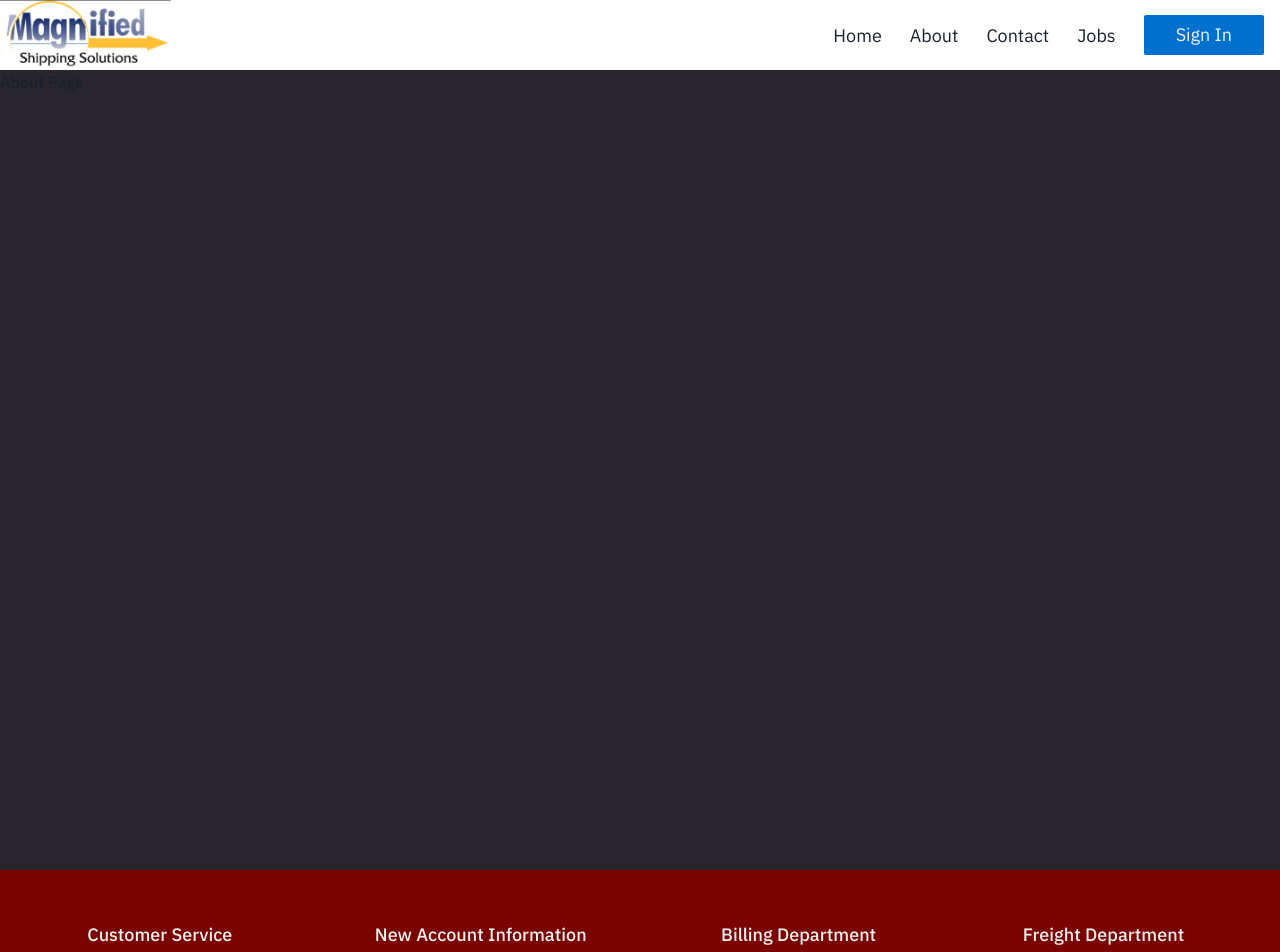
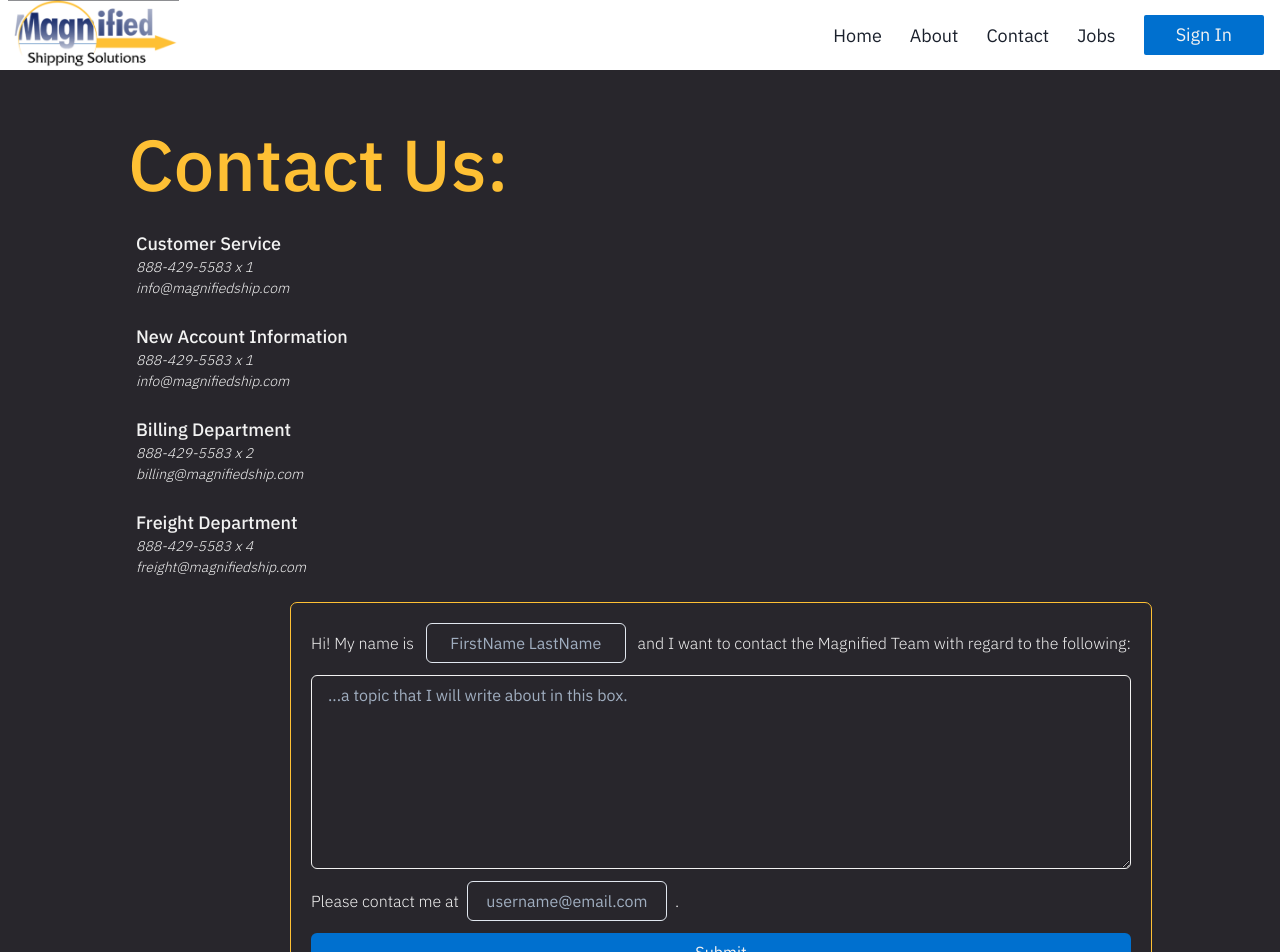
Before and after one commit to magicjaqk/magnified-shipping-web-redesign, a Next.js app: page /contact in a window 1280 px wide. Shown: the top 952 px of the page. Built offline with nearby package versions, Linux system fonts and the light colour scheme.

Commit message:
finished up the contact page

```diff
--- a/components/Nav.js
+++ b/components/Nav.js
@@ -33,14 +33,18 @@ const Nav = () => {
           h="100%"
           p={4}
         >
+          <Link href="/">
+            <a>
               <Image
                 src="/img/magnified-logo.png"
                 h="70px"
                 top="0"
-            left="0"
+                left={2}
                 position="absolute"
                 mr="auto"
               />
+            </a>
+          </Link>
           {isLargerThan650 ? (
             <Stack
               spacing={7}
--- a/pages/contact.js
+++ b/pages/contact.js
@@ -1,11 +1,149 @@
-import { Box, Text, Flex, useBreakpointValue } from "@chakra-ui/react";
+import {
+  Box,
+  Text,
+  Flex,
+  VStack,
+  Input,
+  Textarea,
+  Button,
+} from "@chakra-ui/react";
 import Head from "next/head";
 
 const contact = () => {
   return (
     <>
       <Box w="100%" minH="100vh" bgColor="dark" pb={6}>
-        <h1>About Page</h1>
+        <Box maxW="80%" mx="auto" py={10}>
+          <Text fontSize="imgText" textColor="secondary">
+            Contact Us:
+          </Text>
+          <Flex flexWrap="wrap">
+            <VStack align="left" textColor="light">
+              <Box pl={2}>
+                <Box py={3}>
+                  <Text fontSize="18px" fontWeight="bold">
+                    Customer Service
+                  </Text>
+                  <Text fontSize="14px" fontWeight="light">
+                    <i>888-429-5583 x 1</i>
+                  </Text>
+                  <Text fontSize="14px" fontWeight="light">
+                    <i>info@magnifiedship.com</i>
+                  </Text>
+                </Box>
+                <Box py={3}>
+                  <Text fontSize="18px" fontWeight="bold">
+                    New Account Information
+                  </Text>
+                  <Text fontSize="14px" fontWeight="light">
+                    <i>888-429-5583 x 1</i>
+                  </Text>
+                  <Text fontSize="14px" fontWeight="light">
+                    <i>info@magnifiedship.com</i>
+                  </Text>
+                </Box>
+                <Box py={3}>
+                  <Text fontSize="18px" fontWeight="bold">
+                    Billing Department
+                  </Text>
+                  <Text fontSize="14px" fontWeight="light">
+                    <i>888-429-5583 x 2</i>
+                  </Text>
+                  <Text fontSize="14px" fontWeight="light">
+                    <i>billing@magnifiedship.com</i>
+                  </Text>
+                </Box>
+                <Box py={3}>
+                  <Text fontSize="18px" fontWeight="bold">
+                    Freight Department
+                  </Text>
+                  <Text fontSize="14px" fontWeight="light">
+                    <i>888-429-5583 x 4</i>
+                  </Text>
+                  <Text fontSize="14px" fontWeight="light">
+                    <i>freight@magnifiedship.com</i>
+                  </Text>
+                </Box>
+              </Box>
+            </VStack>
+            <Box ml="auto" mt={3}>
+              <Box
+                as="form"
+                fontWeight="light"
+                textColor="light"
+                flexWrap="wrap"
+                border="1px"
+                borderColor="secondary"
+                borderRadius={7}
+                p={5}
+                onSubmit={(e) => {
+                  e.preventDefault();
+                  window.alert(
+                    "Submitted:\n\nHi! My name is " +
+                      e.target.name.value +
+                      " and I want to contact the Magnified Team with regard to the following: \n" +
+                      e.target.serviceIssue.value +
+                      "\n\nPlease contact me at " +
+                      e.target.email.value
+                  );
+                }}
+              >
+                <Text>
+                  Hi! My name is&nbsp;
+                  <Input
+                    id="name"
+                    maxW="200px"
+                    placeholder="FirstName LastName"
+                    textColor="light"
+                    mx={2}
+                    variant="outline"
+                    size="md"
+                    textAlign="center"
+                    required
+                  />
+                  &nbsp;and I want to contact the Magnified Team with regard to
+                  the following:
+                </Text>
+                <Textarea
+                  id="serviceIssue"
+                  placeholder="...a topic that I will write about in this box."
+                  w="100%"
+                  my={3}
+                  size="md"
+                  resize="vertical"
+                  borderColor="light"
+                  rows="8"
+                  required
+                />
+                <Text mb={3}>
+                  Please contact me at
+                  <Input
+                    id="email"
+                    type="email"
+                    maxW="200px"
+                    placeholder="username@email.com"
+                    textColor="light"
+                    mx={2}
+                    variant="outline"
+                    size="md"
+                    textAlign="center"
+                    required
+                  />
+                  .
+                </Text>
+                <Button
+                  type="submit"
+                  w="100%"
+                  bg="primary"
+                  fontWeight="medium"
+                  _hover={{ bg: "#004C8F" }}
+                >
+                  Submit
+                </Button>
+              </Box>
+            </Box>
+          </Flex>
+        </Box>
       </Box>
     </>
   );
```
Also changed, not shown: pages/index.js (+8 -7 lines). Lines whose indentation alone changed are shown as unchanged.
